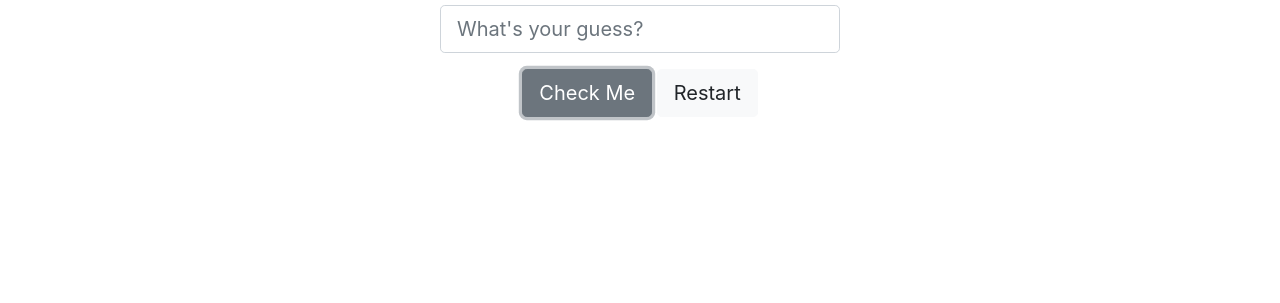
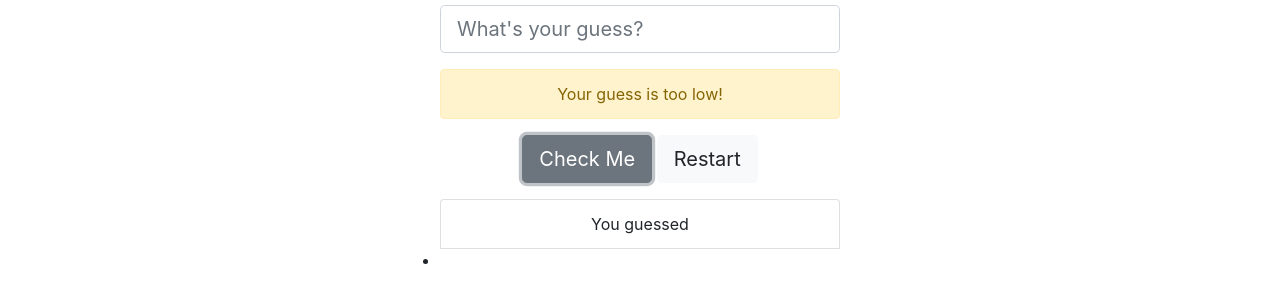
Before and after one commit to Maheshlkp/GuessTheNumber-JS, a plain HTML site: page index.html in a window 1280 px wide. Both pictures are taken after a click on the button "Check Me". Shown: the part 199-502 px from the top of the page. Drawn offline with nearby package versions, Linux system fonts and the light colour scheme.

Commit message:
guess number game changes

```diff
--- a/script.js
+++ b/script.js
@@ -7,17 +7,17 @@
  * Done: Complete the showYouWon, showNumberAbove, showNumberBelow
  * Done: Use the showYouWon... functions within displayResult to display the correct dialog
  * Done: Save the guess history in a variable called guess
- * TODO: Display the guess history using displayHistory() function
+ * Done: Display the guess history using displayHistory() function
  * TODO: Use the initGame() function to restart the game
  */
 
 // Variable to store the list of guesses
-let guesses = [];
+let guesses;
 // Variable for store the correct random number
-let correctNumber =  getRandomNumber();
-console.log(correctNumber,"currectNum1");
+let correctNumber;
 
 window.onload = function() {
+    initGame()
     document.getElementById("number-submit").addEventListener("click", playGame);
     document.getElementById("restart-game").addEventListener("click", initGame);
 }
@@ -27,27 +27,11 @@ window.onload = function() {
  */
 function playGame(){
   // *CODE GOES BELOW HERE *
-  let numberGuess = document.getElementById('number-guess').value;
-  console.log(correctNumber);
+  let numberGuess = document.getElementById("number-guess").value;
+  saveGuessHistory(numberGuess);
+  displayHistory();
   displayResult(numberGuess);
-  saveGuessHistory(numberGuess);
 }
-
-/**
- * Show the result for if the guess it too high, too low, or correct
- * HINT: Use if, else if, else statement
- */
-// *CODE GOES BELOW HERE *
-function displayResult(numberGuess){
-    if(numberGuess > correctNumber){
-        showNumberAbove()
-    }else if(numberGuess < correctNumber){
-        showNumberBelow();
-    }else if(numberGuess == correctNumber){
-        showYouWon()
-    }
-}
-
 
 /**
  * Initialize a new game by resetting all values and content on the page
@@ -55,6 +39,10 @@ function displayResult(numberGuess){
  */
 function initGame(){
   // *CODE GOES BELOW HERE *
+ correctNumber =  getRandomNumber();
+ guesses = [];
+ displayHistory();
+ resetResultContent()
 }
 
 /**
@@ -70,11 +58,7 @@ function resetResultContent(){
  */
 function getRandomNumber(){
   // *CODE GOES BELOW HERE *
-  let randomNumber = Math.random();
-  let wholeNumber = Math.floor( randomNumber * 100) + 1;
-  console.log(randomNumber,"random");
-  console.log(wholeNumber,"whole");
-
+  return Math.floor((Math.random() * 100) + 1);
 }
 
 /**
@@ -85,7 +69,6 @@ function getRandomNumber(){
 function saveGuessHistory(guess) {
   // *CODE GOES BELOW HERE *
   guesses.push(guess);
-  console.log(guesses);
 }
 
 /**
@@ -97,13 +80,34 @@ function saveGuessHistory(guess) {
  * HINT: use while loop and string concatentation to create a list of guesses
  */
 function displayHistory() {
-  let index; // TODO
+  let index = guesses.length-1; // TODO
   let list = "<ul class='list-group'>";
   // *CODE GOES BELOW HERE *
+  while(index >= 0){
+    list +=
+      "<li class='list-group-item'>" +
+      "You guessed" + guesses[index] + "<li>";
+    index-= 1;
+  }
   list += '</ul>'
   document.getElementById("history").innerHTML = list;
 }
 
+
+/**
+ * Show the result for if the guess it too high, too low, or correct
+ * HINT: Use if, else if, else statement
+ */
+// *CODE GOES BELOW HERE *
+function displayResult(numberGuess){
+    if(numberGuess > correctNumber){
+        showNumberAbove()
+    }else if(numberGuess < correctNumber){
+        showNumberBelow();
+    }else{
+        showYouWon()
+    }
+}
 
 
 /**
```
Also changed, not shown: index.html (line endings or trailing spaces).
